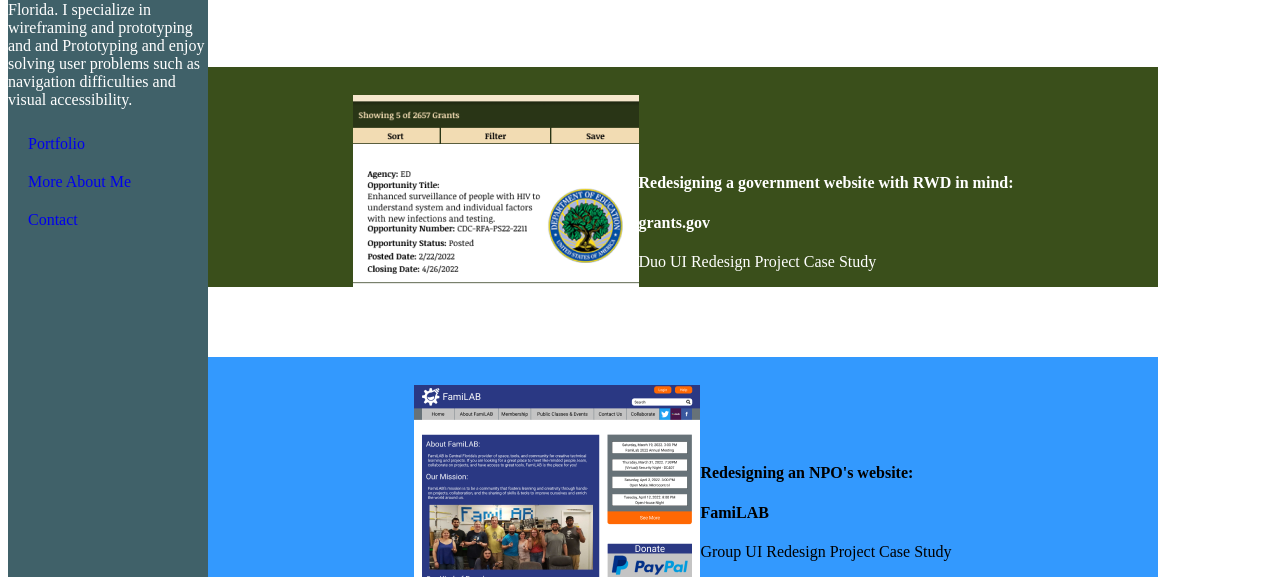
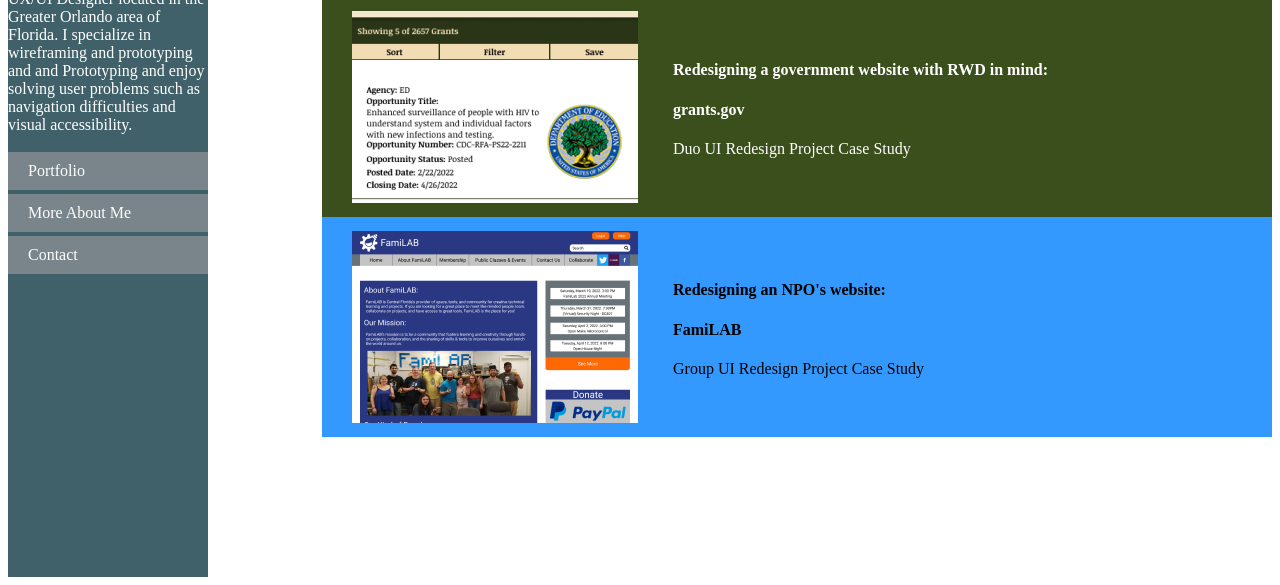
Before and after one commit to hooman-faily/Portfolio-Project, a plain HTML site: page index.html in a window 1280 px wide. Shown: the part 231-816 px from the top of the page. Drawn offline with Linux system fonts and the light colour scheme.

Commit message:
set display for overall page

```diff
--- a/css/style.css
+++ b/css/style.css
@@ -1,5 +1,7 @@
 .mainPage{
     display: flex;
+     justify-content: space-between;
+     align-items: flex-start;
 }
 
 aside{
@@ -8,8 +10,10 @@ aside{
    height: 100vh;
    display: flex;
    flex-direction: column;
+   align-items: center;
 }
 .logo{
+    margin-top: 25px;
     height: 150px;
 }
 .aboutMeText{
@@ -22,6 +26,18 @@ aside{
     padding: 0px;
 }
 
+.navItem{
+    background-color: #79858A;
+    color: white;
+    width: 100%;
+    margin-top: 2px;
+    margin-bottom: 2px;
+}
+
+.navItem:hover{
+    background-color: white;
+    color: #406169;
+}
 
 .navLeft .navItem{
     display: inline-block;
@@ -32,20 +48,35 @@ aside{
     text-decoration: none;
     display: block;
     padding: 10px 20px;
+    color: white;
+}
+.navItem a:hover{
+    color: #406169;
 }
 
 .caseStudyZone{
     display: flex;
     flex-direction: column;
     align-items: flex-end;
-    justify-content: space-between;
+    justify-content: space-around;
 }
 .caseStudyTab{
     display: inline-flex;
     width: 950px;
     height: 220px;
-    align-items: flex-end;
-    justify-content: center;
+    flex-direction: row;
+    align-items: center;
+    justify-content: flex-start;
+}
+.caseStudyTabText{
+
+}
+.tabImage{
+ margin-left: 30px;
+ margin-right: 35px;
+}
+.caseStudyHeaderTwo{
+
 }
 
 #musicaTab{
```
